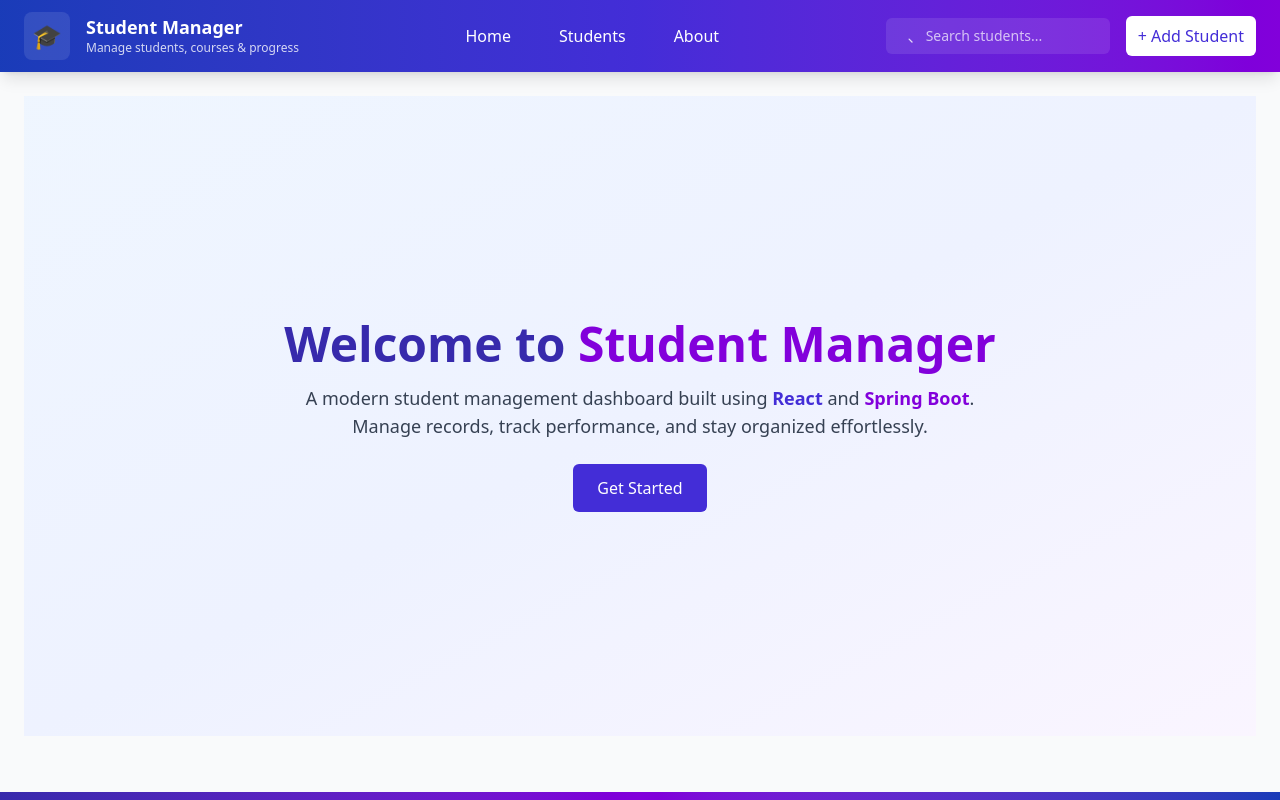
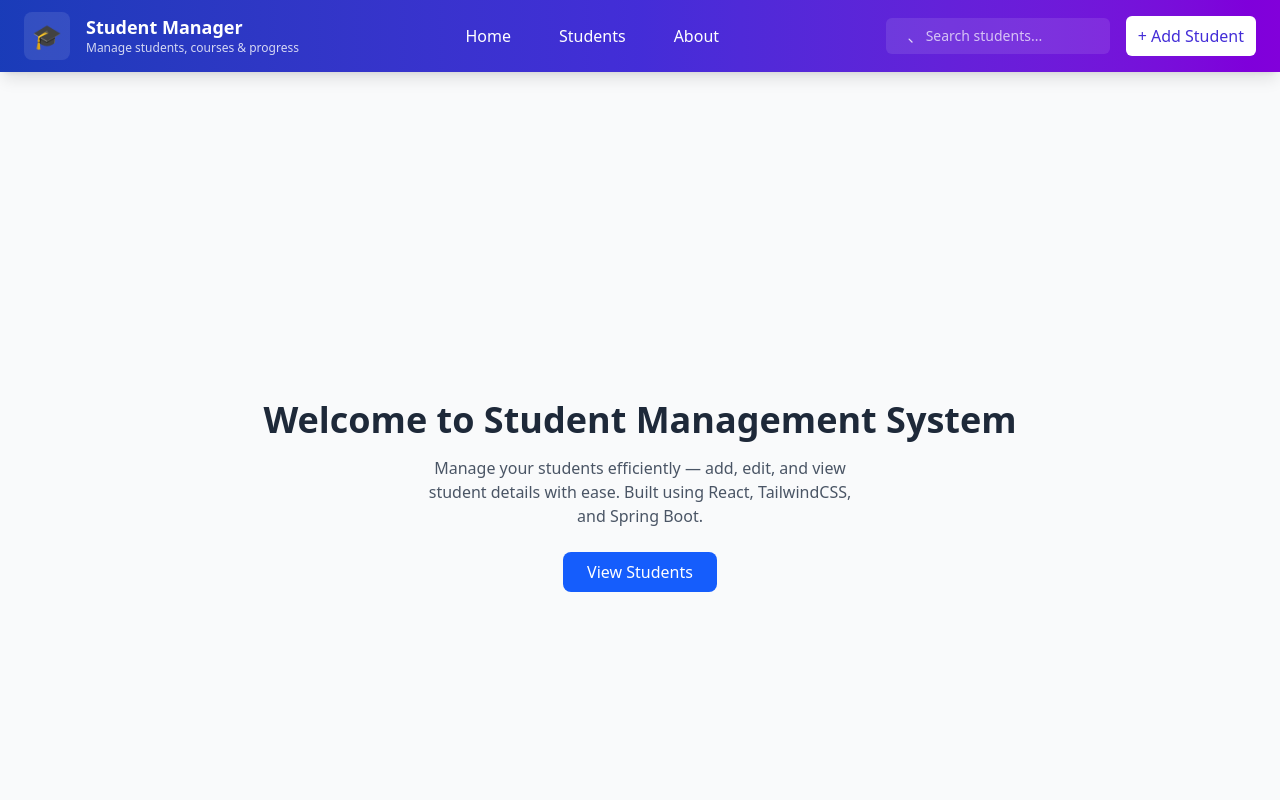
Before and after one commit to SamK1828/React-SpringBoot-Student-Manager, a React (Vite) app in the folder StudentManagementApp/: page / in a window 1280 px wide. Shown: the top 800 px of the page. Built offline with nearby package versions, Linux system fonts and the light colour scheme.

Commit message:
Refactor Home component layout and update welcome message for improved clarity and navigation

```diff
--- a/StudentManagementApp/src/pages/Home.jsx
+++ b/StudentManagementApp/src/pages/Home.jsx
@@ -1,17 +1,24 @@
+// src/pages/Home.jsx
+import React from "react";
+import { useNavigate } from "react-router-dom";
+
 const Home = () => {
+  const navigate = useNavigate();
+
   return (
-    <div className="min-h-[80vh] flex flex-col justify-center items-center bg-gradient-to-br from-blue-50 via-indigo-50 to-purple-50 text-center px-6">
-      <h1 className="text-5xl font-bold text-indigo-800 mb-4">
-        Welcome to <span className="text-purple-700">Student Manager</span>
+    <div className="flex flex-col items-center justify-center min-h-screen bg-gray-50 p-8">
+      <h1 className="text-4xl font-bold text-gray-800 mb-4">
+        Welcome to Student Management System
       </h1>
-      <p className="text-gray-700 text-lg max-w-2xl">
-        A modern student management dashboard built using{" "}
-        <span className="font-semibold text-indigo-700">React</span> and{" "}
-        <span className="font-semibold text-purple-700">Spring Boot</span>.
-        Manage records, track performance, and stay organized effortlessly.
+      <p className="text-gray-600 mb-6 text-center max-w-md">
+        Manage your students efficiently — add, edit, and view student details
+        with ease. Built using React, TailwindCSS, and Spring Boot.
       </p>
-      <button className="mt-6 bg-indigo-700 text-white px-6 py-3 rounded-md hover:bg-indigo-800 transition">
-        Get Started
+      <button
+        onClick={() => navigate("/students")}
+        className="bg-blue-600 text-white px-6 py-2 rounded-lg hover:bg-blue-700 transition-all"
+      >
+        View Students
       </button>
     </div>
   );
```
